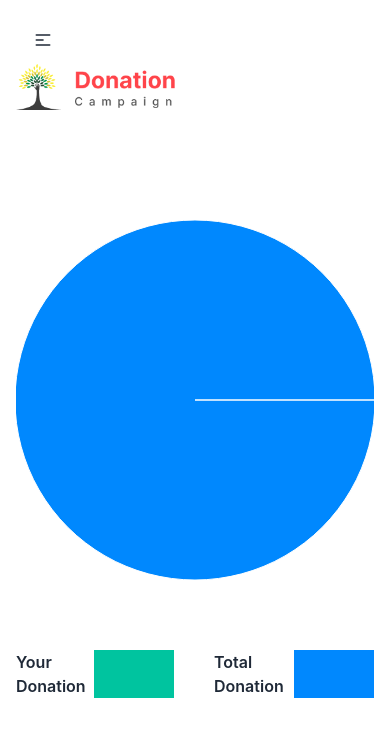
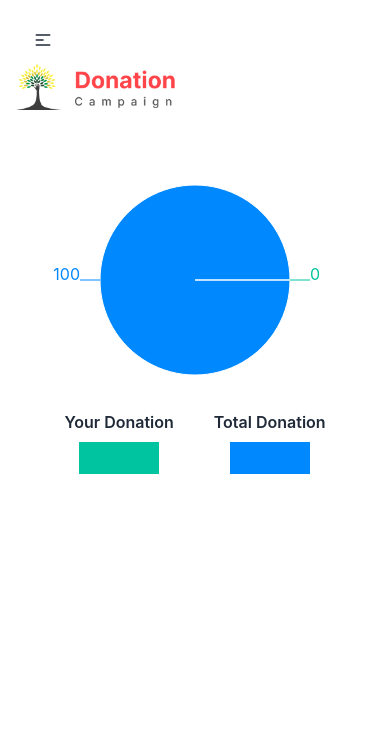
Before and after one commit to justJubair/campaign-donation, a React (Vite) app: page /statistics in a window 390 px wide. Shown: the top 736 px of the page. Built offline with nearby package versions, Linux system fonts and the light colour scheme.

Commit message:
Fix: pie chart is now responsive

```diff
--- a/src/pages/Statistics/Statistics.jsx
+++ b/src/pages/Statistics/Statistics.jsx
@@ -30,8 +30,8 @@ const Statistics = () => {
   };
   return (
     <div className=" max-w-screen-xl mx-auto p-4 mt-2">
-      <div>
-        <ResponsiveContainer width="100%" height={500}>
+      <div className="">
+        <ResponsiveContainer width="100%" height={260}>
           <PieChart >
             <Pie
               dataKey="value"
@@ -39,7 +39,7 @@ const Statistics = () => {
               data={data01}
               cx="50%"
               cy="50%"
-              outerRadius={180}
+              outerRadius={95}
               fill="#8884d8"
               label
             >
@@ -56,13 +56,13 @@ const Statistics = () => {
         </ResponsiveContainer>
       </div>
       <div className="flex justify-center gap-10">
-        <div className="flex gap-2">
+        <div className="flex flex-col items-center gap-2 md:flex-row">
           <p className="font-semibold">Your Donation</p>
-          <span className="px-10" style={yourDonationColor}></span>
+          <span className="px-10 p-4" style={yourDonationColor}></span>
         </div>
-        <div className="flex gap-2">
+        <div className="flex flex-col items-center gap-2 md:flex-row">
           <p className="font-semibold">Total Donation</p>
-          <span className="px-10" style={totalDonationColor}></span>
+          <span className="px-10 p-4" style={totalDonationColor}></span>
         </div>
       </div>
     </div>
```
Also changed, not shown: 1 other file (tests, documents, lock files or other folders).
